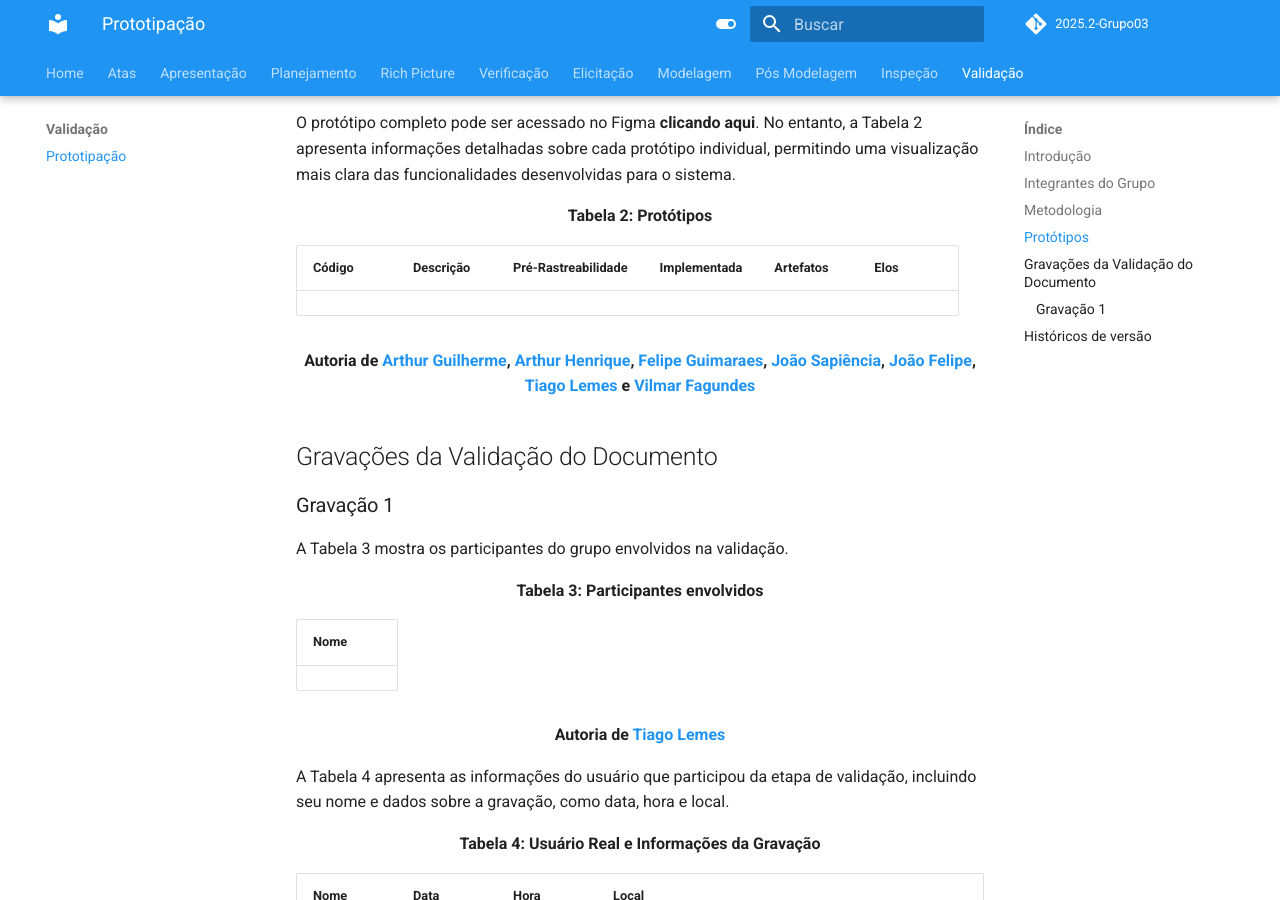
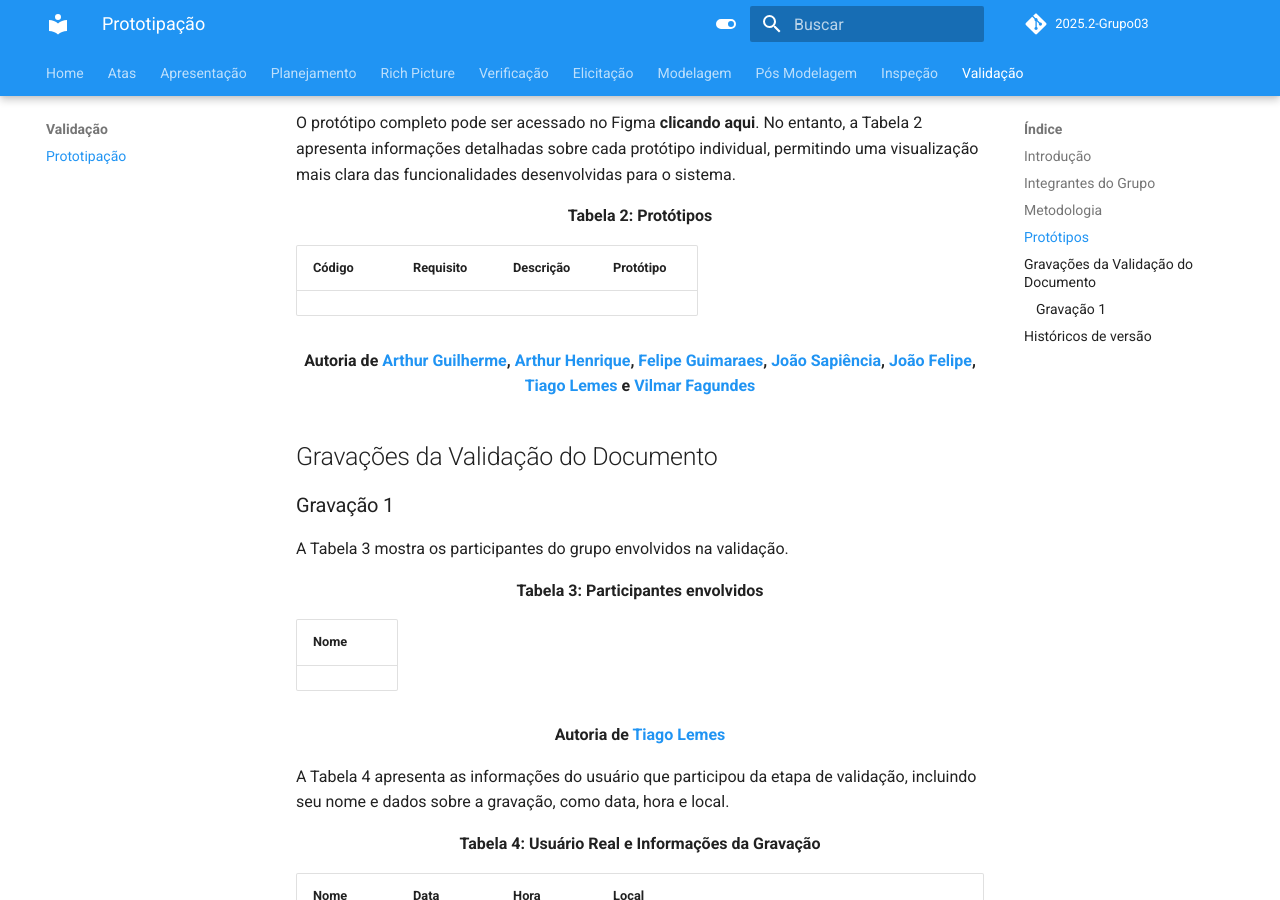
Before and after one commit to Requisitos-de-Software/2025.2-Grupo03, an MkDocs documentation site: the page built from docs/Validacao/prototipos.md, in a window 1280 px wide and 900 px high, scrolled down 1439 px. Built offline with MkDocs 1.6.1 and Material for MkDocs 9.7.7, drawn with Linux system fonts in a browser that asks for light colours; comment, search, counter and statistics services are not loaded.

Commit message:
Correção da página de Protótipos

```diff
--- a/docs/Validacao/prototipos.md
+++ b/docs/Validacao/prototipos.md
@@ -34,8 +34,8 @@ O protótipo completo pode ser acessado no Figma **clicando aqui**. No entanto,
 
 <div align="center"><strong>Tabela 2: Protótipos</strong></div>
 
-|**Código**| **Descrição** | **Pré-Rastreabilidade** | **Implementada** | **Artefatos** | **Elos** |
-|----------|---------------|-------------------------|-----------------|---------------------|----------|
+|**Código**| **Requisito** | **Descrição** | **Protótipo** |
+|----------|---------------|---------------|---------------|
 
 <div align="center"><strong>Autoria de <a href="https://github.com/ArthurGuilher62">Arthur Guilherme</a>, <a href="https://github.com/arthurhvieira1">Arthur Henrique</a>, <a href="https://github.com/felipegf1">Felipe Guimaraes</a>, <a href="https://github.com/JoaoSapiencia">João Sapiência</a>, <a href="https://github.com/MrBolt2005">João Felipe</a>, <a href="https://github.com/TiagoTeixeira-2005">Tiago Lemes</a> e <a href="https://github.com/VilmarFagundes">Vilmar Fagundes</a></strong></div>
 
```
